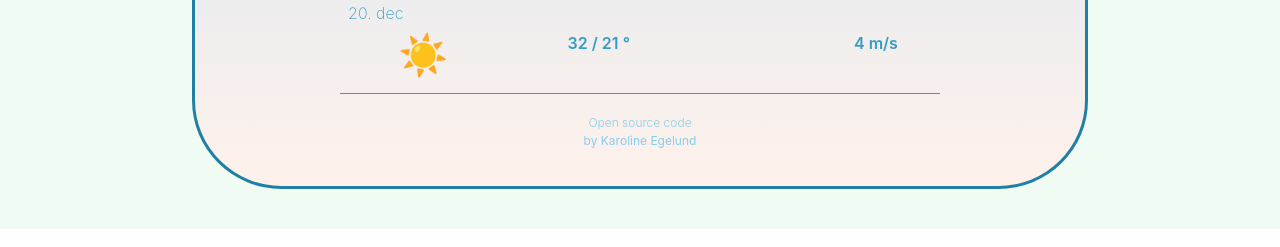
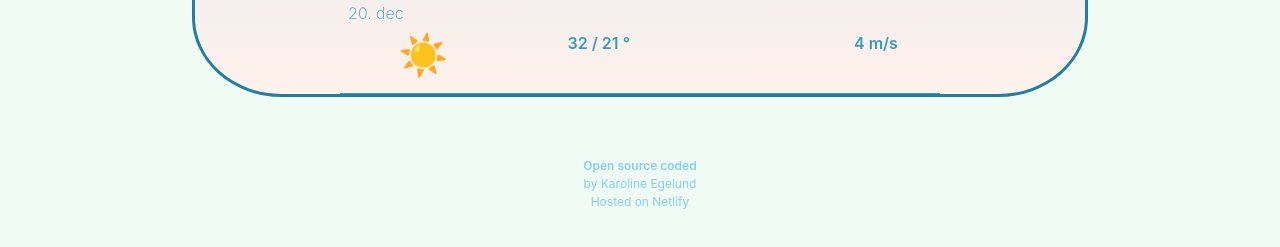
Before and after one commit to cowoakvalley/weather-project--PLUS, a plain HTML site: page index.html in a window 1280 px wide. Shown: the part 739-986 px from the top of the page. Drawn offline with nearby package versions, Linux system fonts and the light colour scheme; no server answers.

Commit message:
Changed layout of coder

```diff
--- a/index.html
+++ b/index.html
@@ -111,15 +111,16 @@
           </tr>
         </tbody>
       </table>
+    </div>
     <p class="coder">
       <a
         href="https://github.com/cowoakvalley/weather-project--PLUS.git"
         target="_blank"
         class="coder"
-          >Open source code</a
-        ><br />by Karoline Egelund
+        id="github-link"
+        >Open source coded</a
+      ><br />by Karoline Egelund<br />Hosted on Netlify
     </p>
     <script src="src/index.js"></script>
-    </div>
   </body>
 </html>
--- a/src/styles.css
+++ b/src/styles.css
@@ -162,3 +162,12 @@ a {
   font-size: 12px;
   padding: 20px;
 }
+
+.coder:hover {
+  color: skyblue;
+  text-decoration: none;
+}
+
+#github-link {
+  font-weight: 600;
+}
```
Lines whose indentation alone changed are shown as unchanged.
